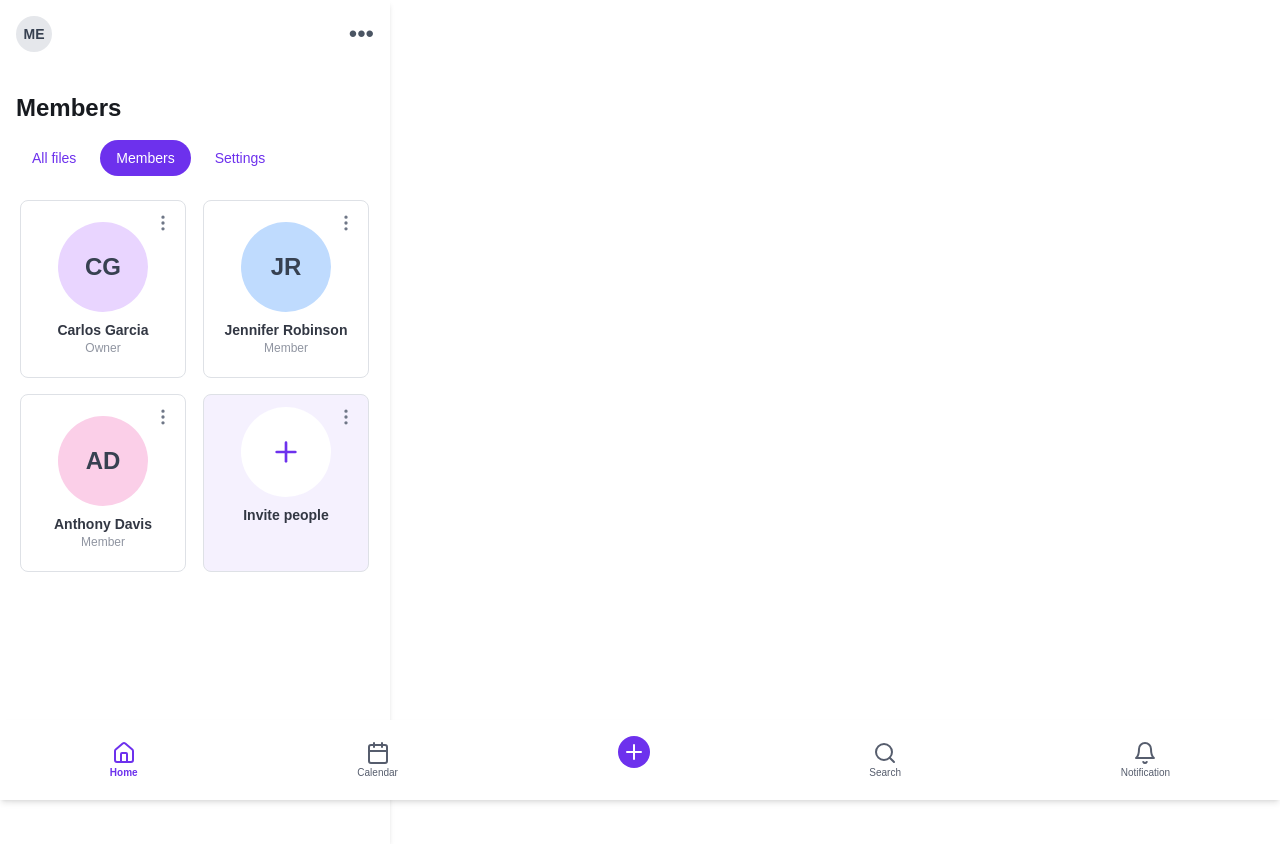
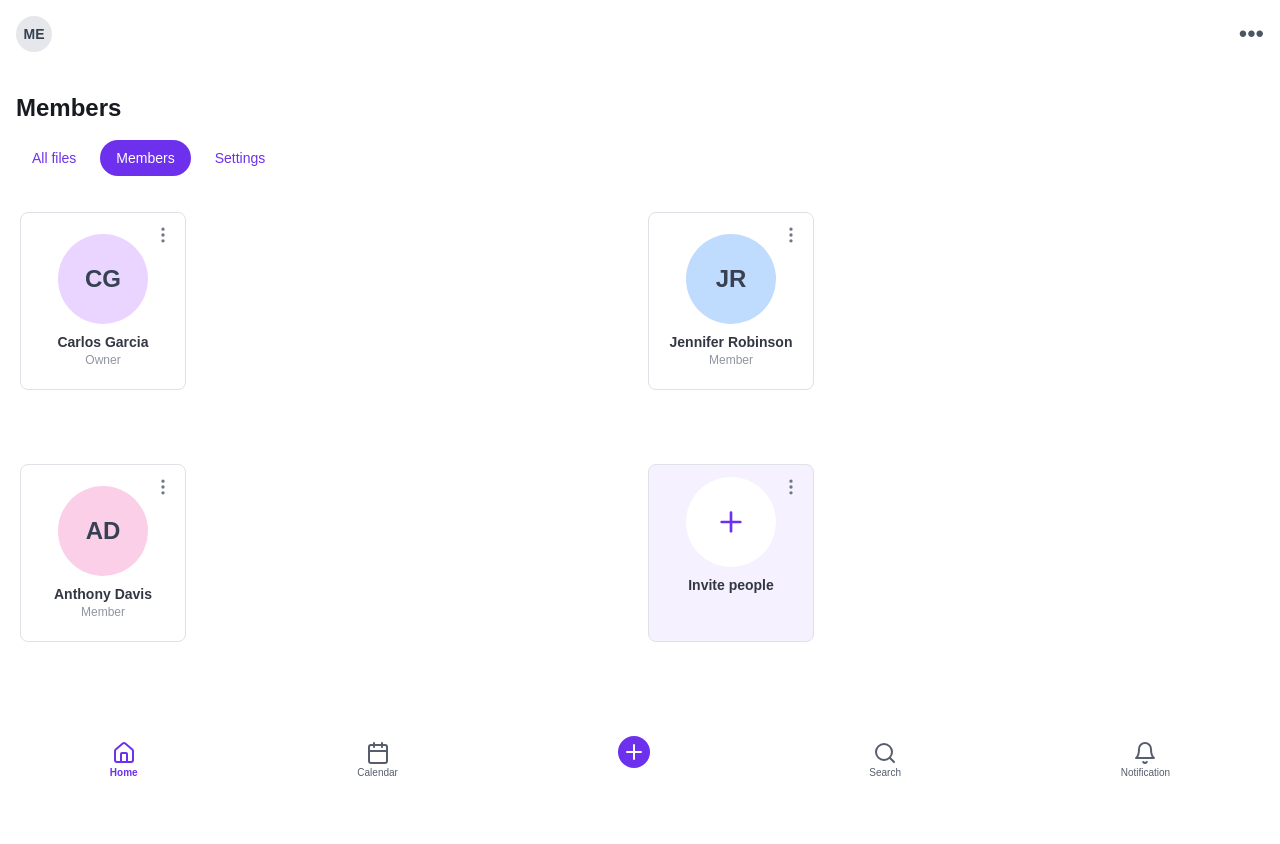
Before and after one commit to barryaigit/frontstu, a Next.js app: page / in a window 1280 px wide. After the commit the page ends 800 px from the top, so only its background shows below. Built offline with nearby package versions, Linux system fonts and the light colour scheme.

Commit message:
support size

```diff
--- a/components/member-management.tsx
+++ b/components/member-management.tsx
@@ -1,6 +1,7 @@
 'use client'
 
 import { Bell, Calendar, Home, MoreVertical, Plus, Search } from 'lucide-react'
+import { useState, useEffect } from 'react'
 
 const members = [
   { name: 'Carlos Garcia', role: 'Owner', initials: 'CG', bgColor: 'bg-purple-200' },
@@ -19,9 +20,20 @@ const PlaceholderAvatar = ({ initials, bgColor, size = 'large' }: { initials: st
 };
 
 export function MemberManagement() {
+  const [windowHeight, setWindowHeight] = useState(0)
+
+  useEffect(() => {
+    const updateHeight = () => {
+      setWindowHeight(window.innerHeight)
+    }
+    updateHeight()
+    window.addEventListener('resize', updateHeight)
+    return () => window.removeEventListener('resize', updateHeight)
+  }, [])
+
   return (
-    <div className="w-[390px] h-[844px] bg-white shadow-md relative">
-      <header className="h-[180px] bg-white rounded p-4">
+    <div className="w-full min-h-screen bg-white shadow-md relative flex flex-col" style={{ height: `${windowHeight}px` }}>
+      <header className="flex-none h-auto bg-white rounded p-4">
         <div className="flex justify-between items-center">
           <PlaceholderAvatar initials="ME" bgColor="bg-gray-200" size="small" />
           <button className="text-2xl text-gray-600">•••</button>
@@ -34,7 +46,7 @@ export function MemberManagement() {
         </nav>
       </header>
 
-      <main className="p-5 grid grid-cols-2 gap-4">
+      <main className="flex-grow p-5 grid grid-cols-2 gap-4 overflow-y-auto">
         {members.map((member, index) => (
           <div key={index} className="w-[166px] h-[178px] bg-white border border-[#DEE1E6] rounded-lg p-3 relative flex flex-col items-center justify-center">
             <button className="absolute right-3 top-3">
@@ -56,7 +68,7 @@ export function MemberManagement() {
         </div>
       </main>
 
-      <footer className="fixed bottom-0 left-0 right-0 h-20 bg-white shadow-md">
+      <footer className="flex-none h-20 bg-white shadow-md">
         <nav className="flex justify-around items-center h-full">
           <button className="flex flex-col items-center">
             <Home className="w-6 h-6 text-[#6D31ED]" />
```
